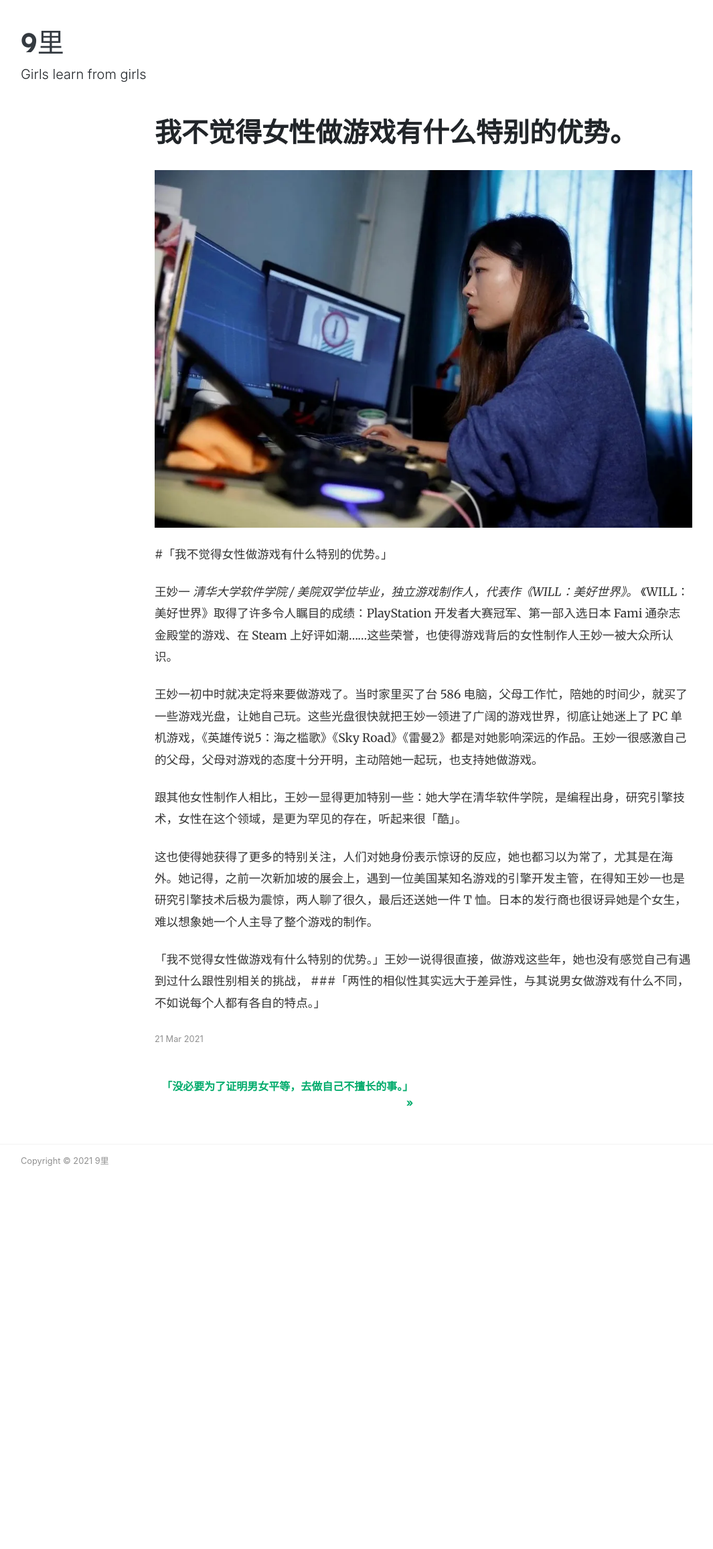
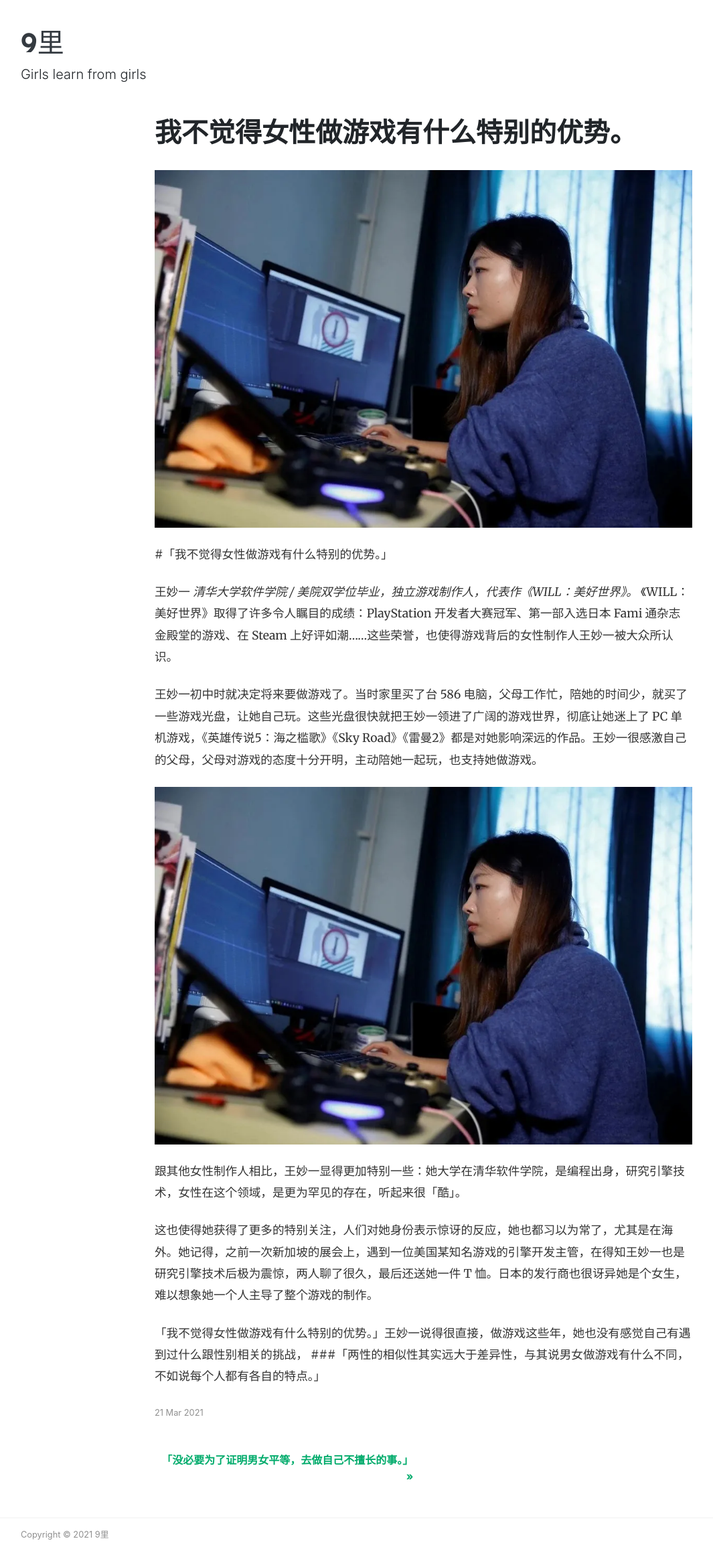
Before and after one commit to xu9li/my-first-blog, a Jekyll site: the page built from _posts/2021-03-21-girls-.md, in a window 1280 px wide. Shown: the whole page at 67% size, without its empty margins (54-1119 px from the left). Built offline with Jekyll 4.4.1, drawn with Linux system fonts in a browser that asks for light colours; nearby versions of some CDN libraries; before the commit the page ends 1755 px from its top, so only the background shows below that.

Commit message:
插入图片
插入了图片

```diff
--- a/_posts/2021-03-21-girls-.md
+++ b/_posts/2021-03-21-girls-.md
@@ -14,7 +14,7 @@ _清华大学软件学院 / 美院双学位毕业，独立游戏制作人，代
 
 王妙一初中时就决定将来要做游戏了。当时家里买了台 586 电脑，父母工作忙，陪她的时间少，就买了一些游戏光盘，让她自己玩。这些光盘很快就把王妙一领进了广阔的游戏世界，彻底让她迷上了 PC 单机游戏，《英雄传说5：海之槛歌》《Sky Road》《雷曼2》都是对她影响深远的作品。王妙一很感激自己的父母，父母对游戏的态度十分开明，主动陪她一起玩，也支持她做游戏。
 
-
+![002](../assets/images/01.png)
 
 跟其他女性制作人相比，王妙一显得更加特别一些：她大学在清华软件学院，是编程出身，研究引擎技术，女性在这个领域，是更为罕见的存在，听起来很「酷」。
 
```
